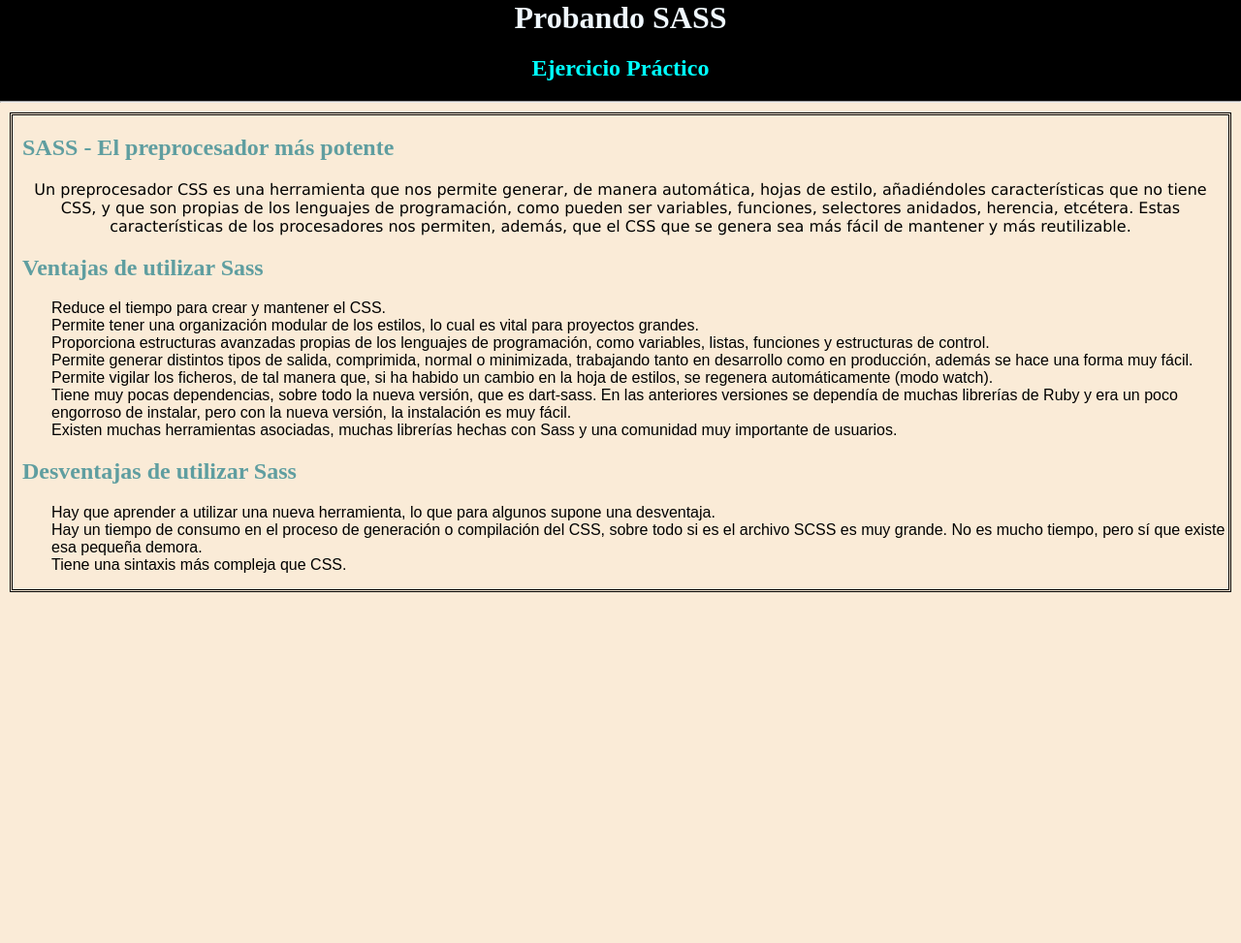
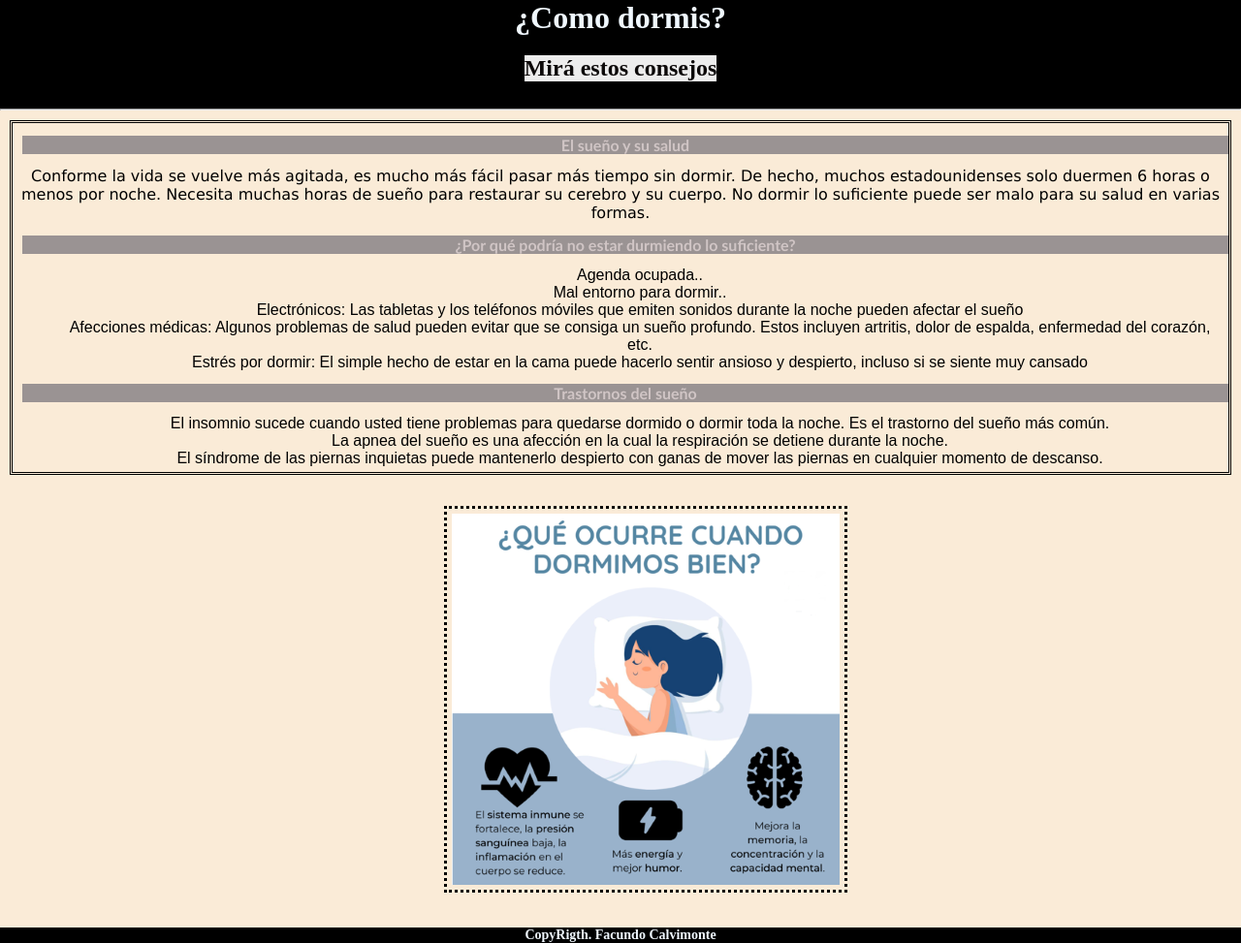
Before and after one commit to Facucalvimonte10/desafiosass, a website: page index.html in a window 1280 px wide. Shown: the whole page at 97% size. Before the commit the page ends 800 px from the top, so only its background shows below. Drawn offline with Linux system fonts and the light colour scheme.

Commit message:
segundo desafio sass

```diff
--- a/index.html
+++ b/index.html
@@ -4,46 +4,53 @@
     <meta charset="UTF-8">
     <meta http-equiv="X-UA-Compatible" content="IE=edge">
     <meta name="viewport" content="width=device-width, initial-scale=1.0">
+    <title>La importancia de dormir bien</title>
+    <meta name="description" content="Consejos para dormir bien.">
+    <meta name="keywords" content="SUEÑO, DORMIR, DESCANSO, CALIDAD DE VIDA, SLEEP, BREAK, REST">
     <link rel="stylesheet" href="./css/estilo.css">
-    <title>Probando Sass</title>
+
 </head>
 <body>
     <header>
         <h1>
-            Probando SASS
+            ¿Como dormis?
         </h1>
         <h2>
-            Ejercicio Práctico
+            Mirá estos consejos
         </h2>
         <hr>
     </header>
     <main>
         <h2>
-            SASS - El preprocesador más potente
+            El sueño y su salud
         </h2>
-        <p>
-            Un preprocesador CSS es una herramienta que nos permite generar, de manera automática, hojas de estilo, añadiéndoles características que no tiene CSS, y que son propias de los lenguajes de programación, como pueden ser variables, funciones, selectores anidados, herencia, etcétera.
-            Estas características de los procesadores nos permiten, además, que el CSS que se genera sea más fácil de mantener y más reutilizable.
+        <p class="claseParrafo">
+            Conforme la vida se vuelve más agitada, es mucho más fácil pasar más tiempo sin dormir. De hecho, muchos estadounidenses solo duermen 6 horas o menos por noche.
+            Necesita muchas horas de sueño para restaurar su cerebro y su cuerpo. No dormir lo suficiente puede ser malo para su salud en varias formas.
         </p>
         <h2>
-            Ventajas de utilizar Sass
+            ¿Por qué podría no estar durmiendo lo suficiente?
         </h2>
         <ol>
-            <li> Reduce el tiempo para crear y mantener el CSS.</li>
-            <li> Permite tener una organización modular de los estilos, lo cual es vital para proyectos grandes.</li>
-            <li> Proporciona estructuras avanzadas propias de los lenguajes de programación, como variables, listas, funciones y estructuras de control.</li>
-            <li> Permite generar distintos tipos de salida, comprimida, normal o minimizada, trabajando tanto en desarrollo como en producción, además se hace una forma muy fácil.</li>
-            <li> Permite vigilar los ficheros, de tal manera que, si ha habido un cambio en la hoja de estilos, se regenera automáticamente (modo watch).</li>
-            <li> Tiene muy pocas dependencias, sobre todo la nueva versión, que es dart-sass. En las anteriores versiones se dependía de muchas librerías de Ruby y era un poco engorroso de instalar, pero con la nueva versión, la instalación es muy fácil.</li>
-            <li> Existen muchas herramientas asociadas, muchas librerías hechas con Sass y una comunidad muy importante de usuarios.</li>
+            <li> Agenda ocupada..</li>
+            <li> Mal entorno para dormir..</li>
+            <li> Electrónicos: Las tabletas y los teléfonos móviles que emiten sonidos durante la noche pueden afectar el sueño</li>
+            <li> Afecciones médicas: Algunos problemas de salud pueden evitar que se consiga un sueño profundo. Estos incluyen artritis, dolor de espalda, enfermedad del corazón, etc.</li>
+            <li> Estrés por dormir: El simple hecho de estar en la cama puede hacerlo sentir ansioso y despierto, incluso si se siente muy cansado </li>
         </ol>
-        <h2>Desventajas de utilizar Sass</h2>
+        <h2>Trastornos del sueño</h2>
         <ol>
-            <li> Hay que aprender a utilizar una nueva herramienta, lo que para algunos supone una desventaja.</li>
-            <li> Hay un tiempo de consumo en el proceso de generación o compilación del CSS, sobre todo si es el archivo SCSS es muy grande. No es mucho tiempo, pero sí que existe esa pequeña demora.</li>
-            <li> Tiene una sintaxis más compleja que CSS.</li>
+            <li> El insomnio sucede cuando usted tiene problemas para quedarse dormido o dormir toda la noche. Es el trastorno del sueño más común.</li>
+            <li> La apnea del sueño es una afección en la cual la respiración se detiene durante la noche.</li>
+            <li> El síndrome de las piernas inquietas puede mantenerlo despierto con ganas de mover las piernas en cualquier momento de descanso.</li>
         </ol>
     </main>
+    <div>
+        <img src="./media/dormirfoto1.png" height="auto" alt="fotodurmiendo" title="Foto Durmiendo">
+    </div>
+    <footer>
+        <h1>CopyRigth. Facundo Calvimonte</h1>
+    </footer>
 
 </body>
 </html>
--- a/scss/style.scss
+++ b/scss/style.scss
@@ -1,8 +1,22 @@
+$bgtitulo2:rgb(237, 237, 237);
+$colortitulo2:rgb(12, 9, 9);
+
+@mixin estilotitulo(){
+    color:rgb(208, 197, 197);
+    margin-left: 10px;
+    text-align: center;
+    background-color:rgb(154, 147, 147);
+    font-family: 'Gill Sans', 'Gill Sans MT', Calibri, 'Trebuchet MS', sans-serif;
+    font-size: 1rem;
+
+}
+
 body{
     background-color: antiquewhite;
     box-sizing: 0;
     margin: 0;
 }
+
 header{
     background-color: black;
     text-align: center;
@@ -12,7 +26,9 @@ header{
         margin: 0;
     }
     h2{
-        color: aqua;
+        display: inline-block;
+        color:$colortitulo2;
+        background-color: $bgtitulo2;
     }
 }
 
@@ -20,11 +36,11 @@ main{
     border-style: double; color: black;
     margin: 10px;
     h2{
-        color:cadetblue;
-        margin-left: 10px;
-        text-align: left;
+        @include estilotitulo;
+
+
     }
-    p{
+    .claseParrafo{
         text-align: center;
         font-family: Verdana, Geneva, Tahoma, sans-serif;
         text-overflow: unset;
@@ -33,8 +49,29 @@ main{
 }
 
 ol{
+    @extend .claseParrafo;
     list-style: none;
+
     li{
-        font-family: sans-serif;
+            font-family: sans-serif;
+     }
+}
+
+div{
+    margin: 2rem;
+    img{
+        position: relative;
+        left: 35%;
+        padding: 5px;
+        border-style: dotted;
+
     }
 }
+
+
+footer{
+    @extend header;
+    font-size: 7px;
+    margin-top: 0;
+
+}
```
Also changed, not shown: package.json (+294 -3 lines), css/estilo.css, media/dormirfoto.png (added), media/dormirfoto1.png (added), scss/style.css (deleted), 3 other files.
